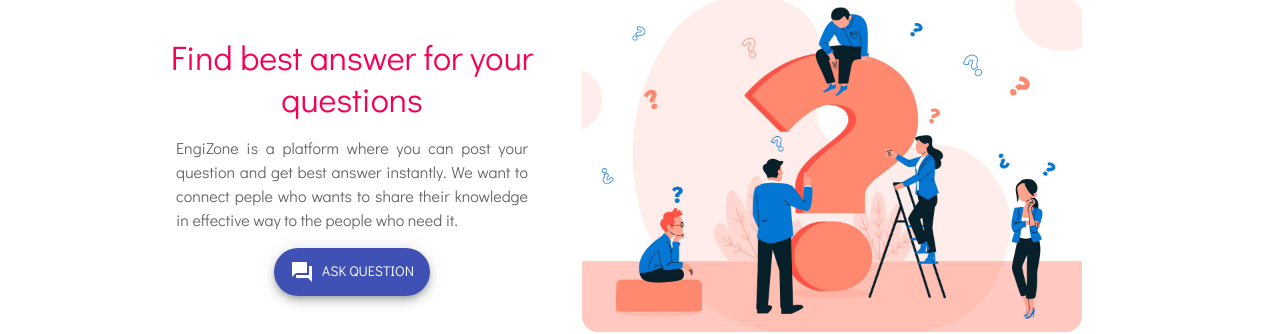
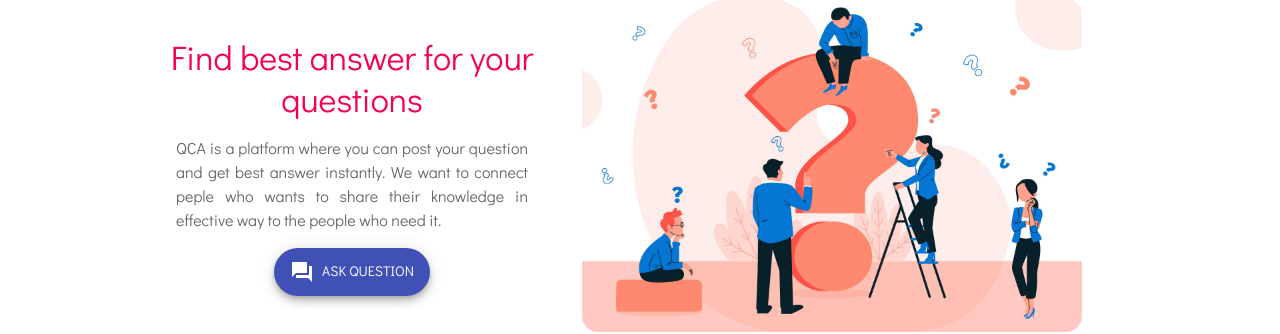
Before and after one commit to RaviRaj411/QCA, a React (Create React App) app: page / in a window 1280 px wide. Shown: the part 145-479 px from the top of the page. Built offline with nearby package versions, Linux system fonts and the light colour scheme; no server answers.

Commit message:
Update Header.jsx

```diff
--- a/src/components/Header.jsx
+++ b/src/components/Header.jsx
@@ -35,7 +35,7 @@
           color={"text.secondary"}
           paragraph
         >
-          EngiZone is a platform where you can post your question and get best
+          QCA is a platform where you can post your question and get best
           answer instantly. We want to connect peple who wants to share their
           knowledge in effective way to the people who need it.
         </Typography>
```
